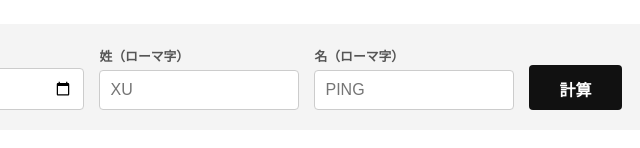
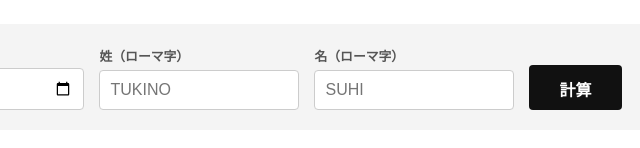
Before and after one commit to oishin685/tsuki-numerology, a plain HTML site: page index.html in a window 1280 px wide. Shown: the part 132-280 px from the top of the page, 387-1027 px from the left. Drawn offline with Linux system fonts and the light colour scheme.

Commit message:
Add files via upload

```diff
--- a/index.html
+++ b/index.html
@@ -230,11 +230,11 @@
         </div>
         <div class="input-group">
             <label>姓（ローマ字）</label>
-            <input type="text" id="lastNameRoma" placeholder="XU">
+            <input type="text" id="lastNameRoma" placeholder="TUKINO">
         </div>
         <div class="input-group">
             <label>名（ローマ字）</label>
-            <input type="text" id="firstNameRoma" placeholder="PING">
+            <input type="text" id="firstNameRoma" placeholder="SUHI">
         </div>
         <button class="btn-calc" onclick="calculateAll()">計算</button>
     </div>
```
